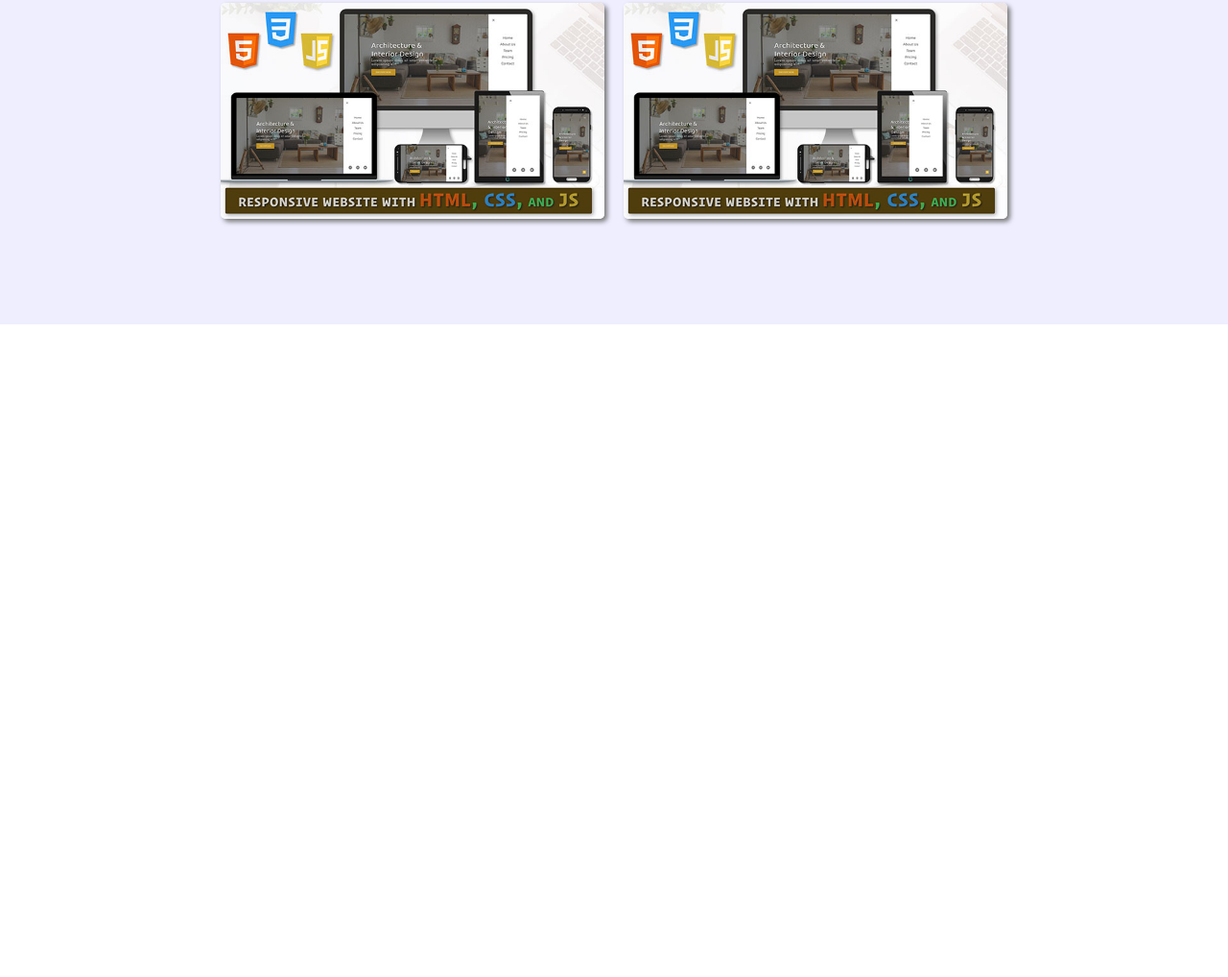
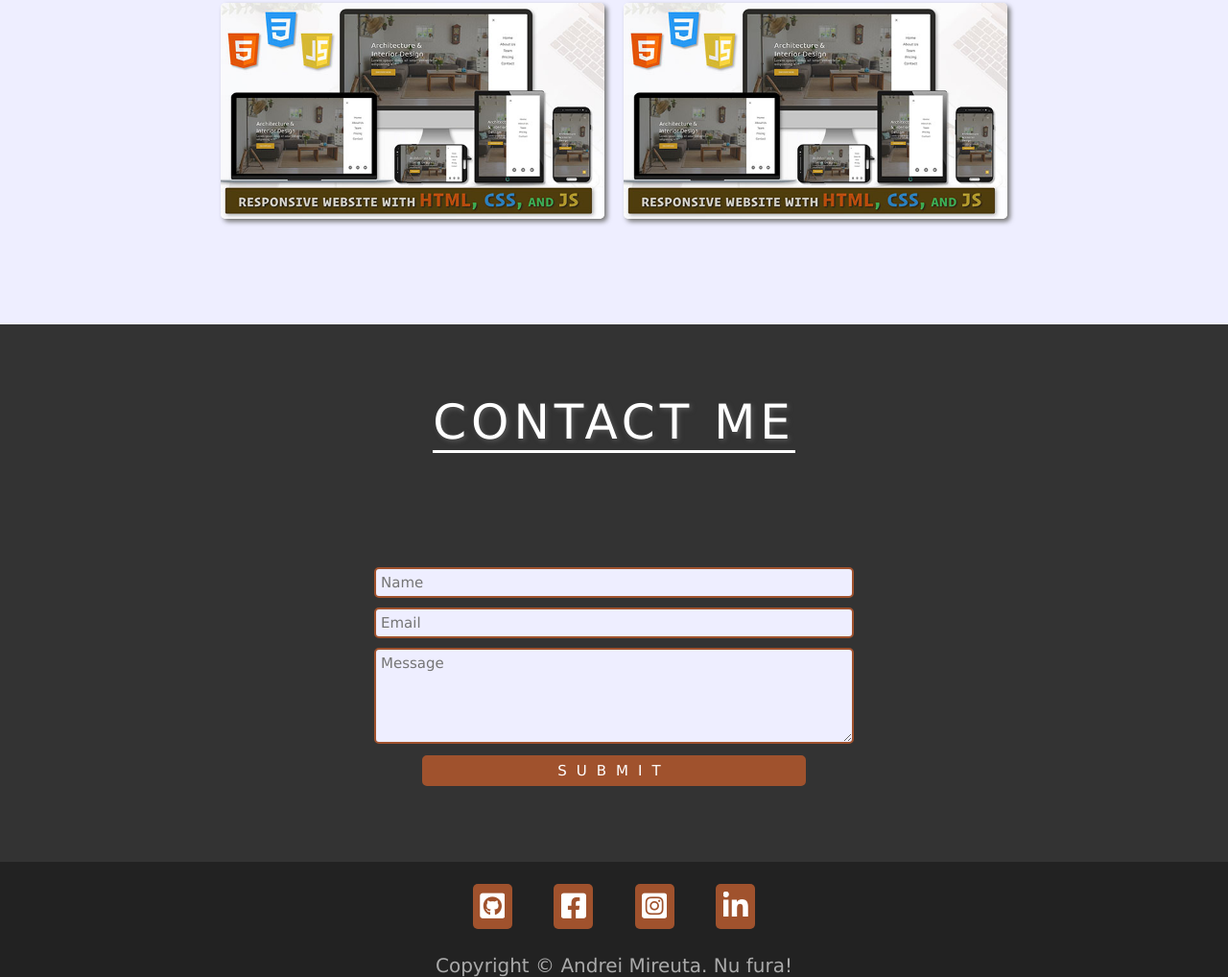
Before and after one commit to andreimireuta/Personal-Portofolio2, a plain HTML site: page index.html in a window 1280 px wide. Shown: the part 3343-4361 px from the top of the page at 96% size. Before the commit the page ends 3681 px from the top, so only its background shows below. Drawn offline with Linux system fonts and the light colour scheme.

Commit message:
Added all the styling and HTML code

```diff
--- a/index.html
+++ b/index.html
@@ -152,6 +152,26 @@
             </div>
         </section>
 
+        <section class="section4">
+            <h1 class="section4-heading">Contact Me</h1>
+            <form action="" class="contact-form">
+                <input type="text" placeholder="Name">
+                <input type="email" placeholder="Email">
+                <textarea name="" id="" cols="30" rows="10" placeholder="Message"></textarea>
+                <input type="submit" name="" value="submit" class="contact-btn">
+            </form>
+        </section>
+
+        <footer class="section5">
+            <div class="social-media">
+                <a href="#" class="social-media-link"><i class="fab fa-github-square"></i></a>
+                <a href="#" class="social-media-link"><i class="fab fa-facebook-square"></i></a>
+                <a href="#" class="social-media-link"><i class="fab fa-instagram-square"></i></a>
+                <a href="#" class="social-media-link"><i class="fab fa-linkedin-in"></i></a>
+            </div>
+            <p class="copyright"> Copyright &copy; Andrei Mireuta. Nu fura!</p>
+        </footer>
+
     </div>
 
 
--- a/index.js
+++ b/index.js
@@ -0,0 +1,11 @@
+const navbar = document.querySelector('.navbar');
+
+//pageYOfset  returneaza numarul de pixeli care a fost scrlat in jos de la inceoutul paginii
+//offsetTop returneaza distatnade la inceputul paginii pana la element(navbar in cazul nostru)
+window.addEventListener('scroll',()=>{
+    if(window.pageYOffset >= navbar.offsetTop )
+        navbar.classList.add('sticky');
+    else{
+        navbar.classList.remove('sticky');
+    }
+});
--- a/style.css
+++ b/style.css
@@ -137,7 +137,8 @@ html{
     align-items: center;
 }
 
-.section2-heading{
+.section2-heading,
+.section4-heading{
     font-size: 5rem;
     color: #333;
     text-transform: uppercase;
@@ -308,3 +309,95 @@ html{
     bottom:5rem;
     transition:bottom 0.3s 0.3s;
 }
+
+/* ---------------------------start of the section 4--------------------------------------------- */
+
+.section4{
+    width:100%;
+    height:70vh;
+    display: flex;
+    background-color: #333;
+    flex-direction: column;
+    align-items: center;
+    justify-content:space-evenly;
+}
+
+.section4-heading{
+    color:#fff;
+    box-shadow: none;
+    border-color: #fff;
+    margin-bottom: 4rem;
+}
+.contact-form{
+    width: 50rem;
+    flex-direction: column;
+}
+.contact-form input,
+.contact-form textarea{
+    width: 100%;
+    padding: 0.5rem;
+    margin: 0.5rem 0;
+    background-color: #eef;
+    font-size:1.5rem ;
+    border:0.2rem solid sienna;
+    color:#555;
+    border-radius: 0.5rem;
+}
+
+.contact-form textarea{
+    height:10rem;
+    max-height: 15rem;
+    max-width: 100%;
+}
+
+.contact-form .contact-btn{
+    background-color: sienna;
+    color: #fff;
+    width: 80%;
+    position: relative;
+    left:10%;
+    text-transform: uppercase;
+    letter-spacing:1rem;
+    cursor: pointer;
+}
+
+/*---------------------------------- Footer styling------------------------------ */
+
+.section5{
+    width:100%;
+    height:15vh;
+    background-color: #222;
+    display: flex;
+    flex-direction: column;
+}
+
+.social-media{
+    margin-bottom: 4rem;
+    margin: auto;
+    align-items: center;
+}
+.social-media-link{
+    margin: 0 2rem;
+    padding: 0.75rem;
+    background-color: sienna;
+    border-radius: 0.5rem;
+    display: inline-block;
+}
+
+.social-media-link i{
+    font-size:3rem;
+    color:#fff;
+}
+
+.copyright{
+    color:#aaa;
+    font-size:2rem;
+    font-weight: 400;
+    text-align:center;
+}
+/* ----------------------------navbar stuyling------------------------------ */
+.sticky{
+    position: fixed;
+    top:0;
+    z-index:100;
+}
```
